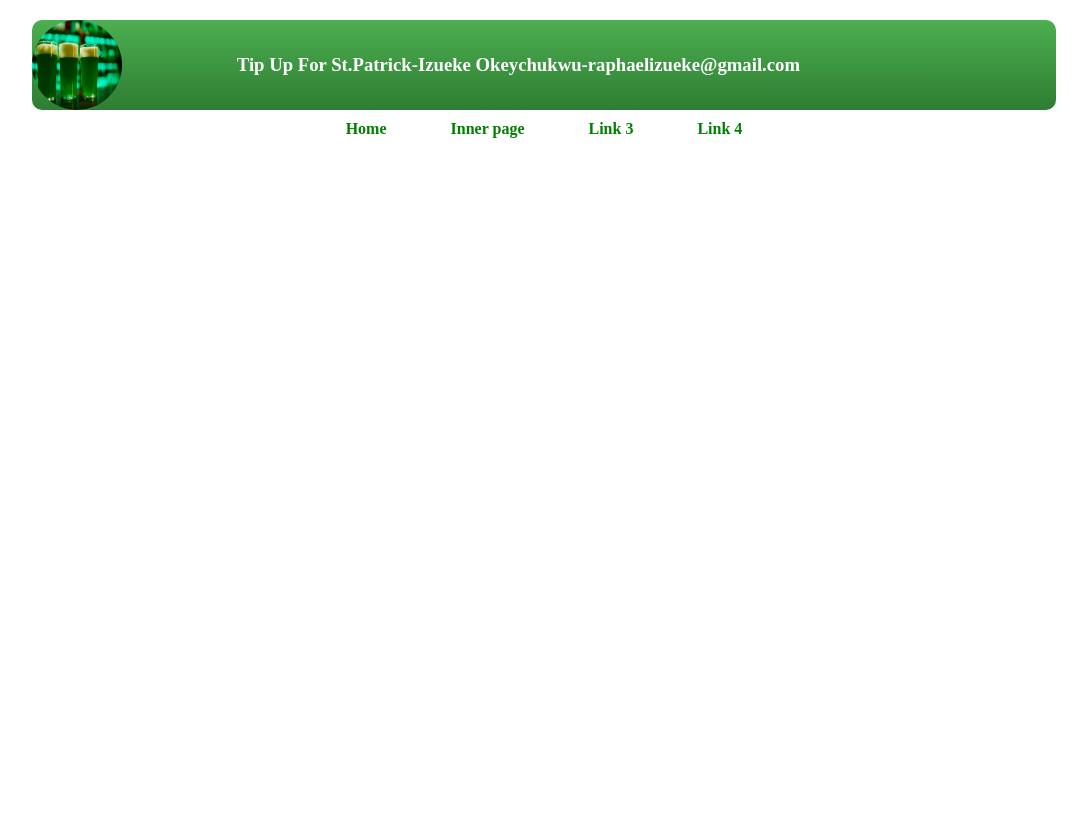
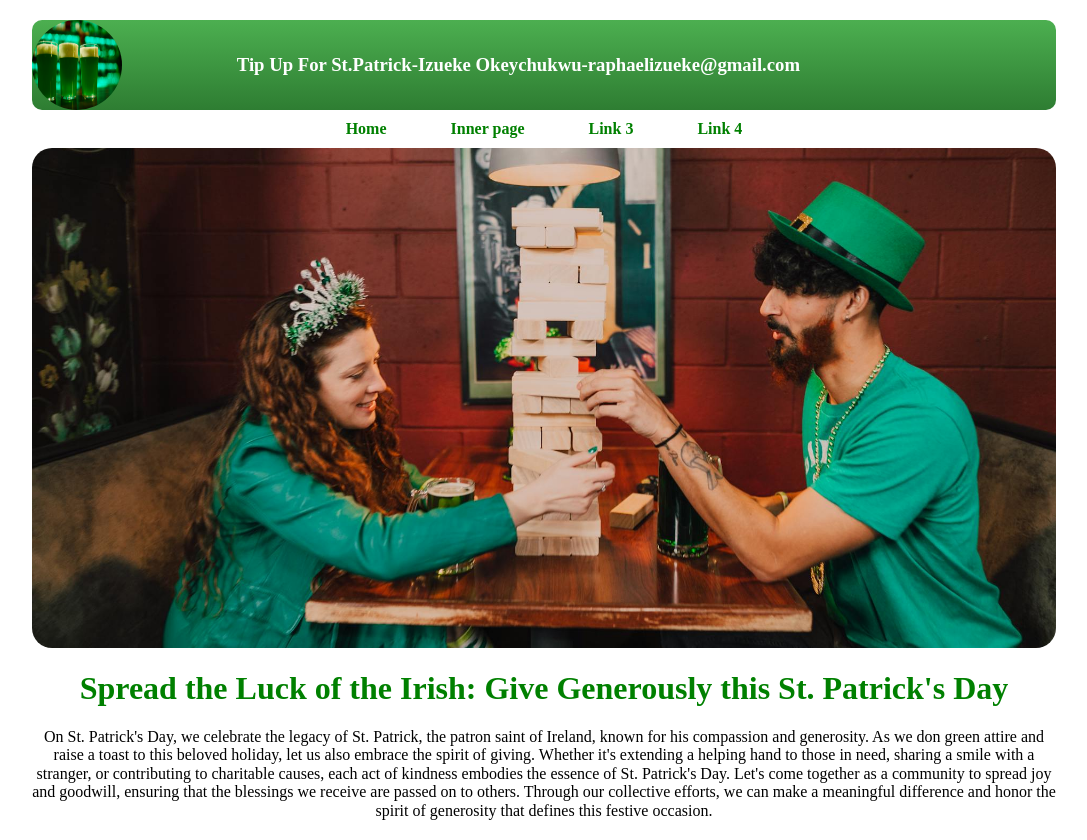
Before and after one commit to ralllph/St.patrick-donation, a plain HTML site: page index.html in a window 1280 px wide. Shown: the whole page, without its empty margins (96-1183 px from the left). Before the commit the page ends 800 px from the top, so only its background shows below. Drawn offline with Linux system fonts and the light colour scheme.

Commit message:
hero and heading text section added

```diff
--- a/index.html
+++ b/index.html
@@ -43,7 +43,7 @@
         </nav>
 
         <!-- Hero section -->
-        <div>
+        <div class="home-hero-section">
 
         </div>
 
@@ -52,6 +52,11 @@
 
         </main>
 
+        <!-- Heading section -->
+        <section class="home-heading-texts">
+            <h1 class="heading-texts-coloured">Spread the Luck of the Irish: Give Generously this St. Patrick's Day</h1>
+            <p>On St. Patrick's Day, we celebrate the legacy of St. Patrick, the patron saint of Ireland, known for his compassion and generosity. As we don green attire and raise a toast to this beloved holiday, let us also embrace the spirit of giving. Whether it's extending a helping hand to those in need, sharing a smile with a stranger, or contributing to charitable causes, each act of kindness embodies the essence of St. Patrick's Day. Let's come together as a community to spread joy and goodwill, ensuring that the blessings we receive are passed on to others. Through our collective efforts, we can make a meaningful difference and honor the spirit of generosity that defines this festive occasion.</p>
+        </section>
         <!-- footer section -->
         <footer>
 
--- a/styles/home.css
+++ b/styles/home.css
@@ -4,6 +4,7 @@
     margin:20px auto;
 }
 
+/* general styling */
 .color-palette{
     color: rgb(91,219,148);   /* nice green */
     color: rgb(6,57,107);      /* blending links color*/
@@ -11,6 +12,10 @@
     color: rgb(56,149,131) ;    /* another blend of green*/
     color: rgb(68,161,111);   /*lighter shade */
     color: rgb(141,228,175);   /* another shaded*/
+}
+
+.heading-texts-coloured{
+    color: green;
 }
 
 /* header section */
@@ -104,3 +109,17 @@
     padding: 0 30px;
     color: green;
 }
+
+
+/* ero section */
+.home-hero-section{
+    background-image: url("../images/hero.jpg");
+    height: 500px;
+    background-size: cover;
+    background-position: center;
+    border-radius: 20px;
+}
+
+.home-heading-texts{
+    text-align: center;
+}
```
Also changed, not shown: images/hero.jpg (added).
